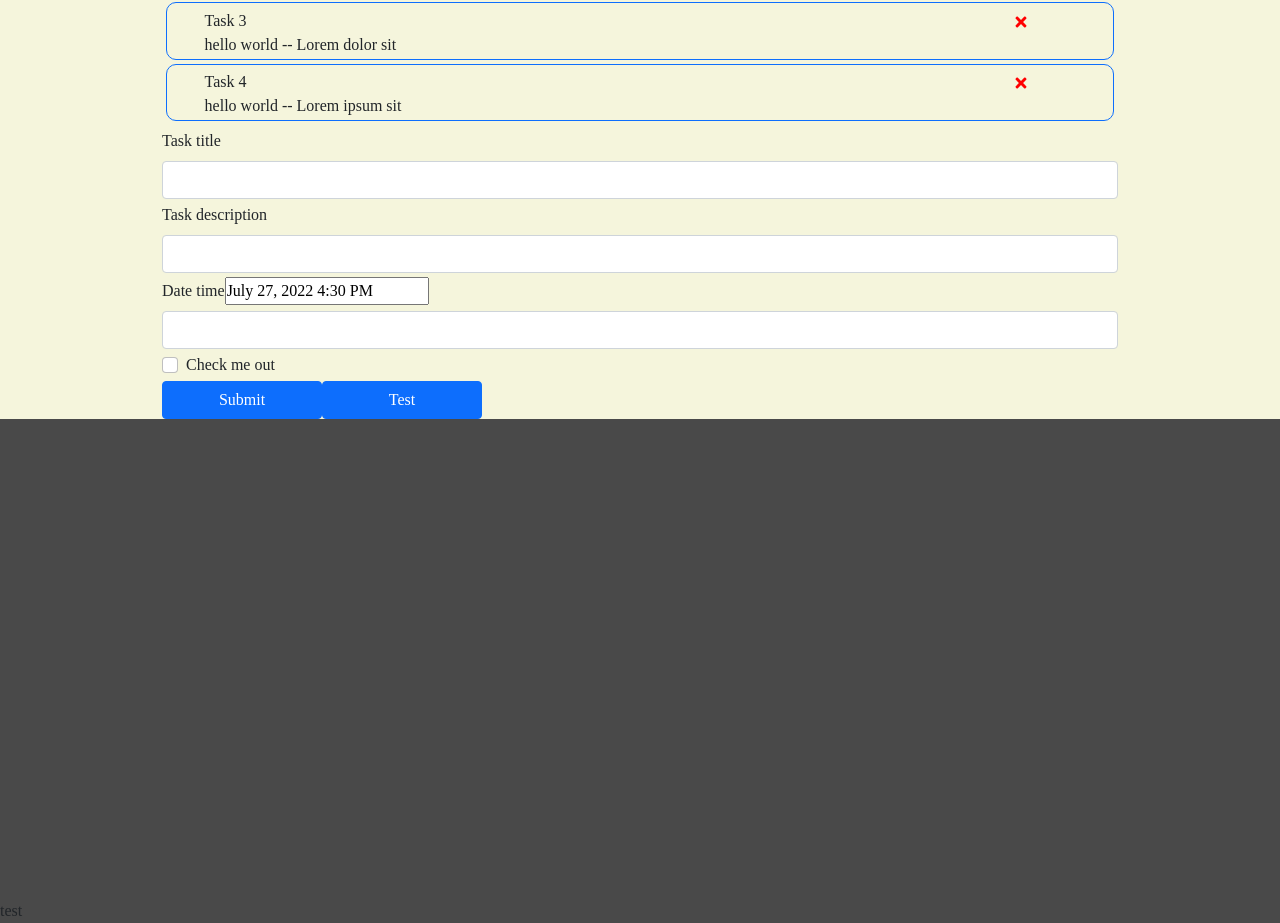
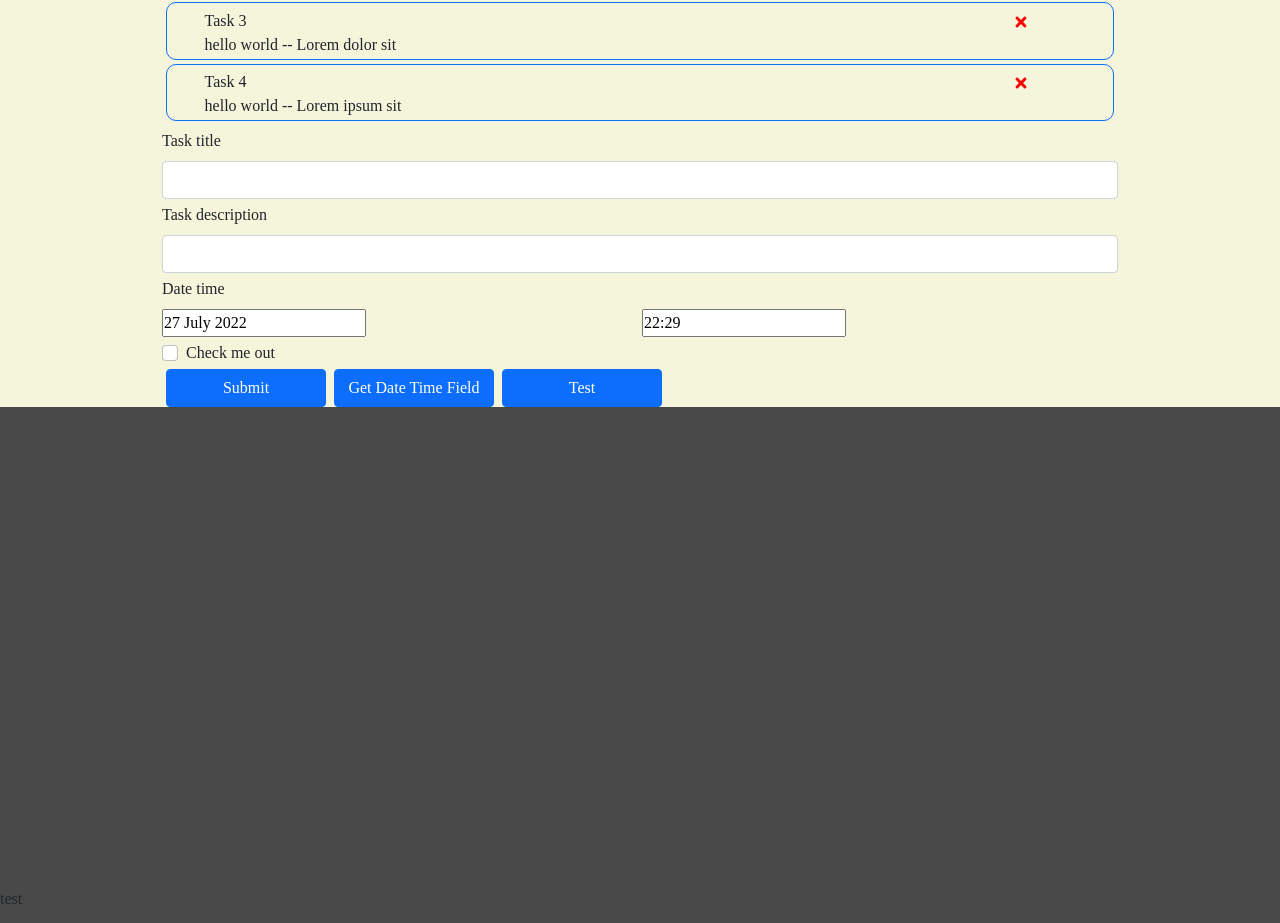
Before and after one commit to nologos/CODESAMPLES, a React (Create React App) app in the folder WEB/TASK2/tasktwo/: page / in a window 1280 px wide. Shown: the part 910-1833 px from the top of the page. Built offline with nearby package versions, Linux system fonts and the light colour scheme.

Commit message:
datetime MM is month, mm is minutes; bug fix

```diff
--- a/WEB/TASK2/tasktwo/src/components/AddTask.js
+++ b/WEB/TASK2/tasktwo/src/components/AddTask.js
@@ -1,68 +1,85 @@
-import React from 'react'
-import DatePicker from 'react-datepicker';
+import React from "react";
+import DatePicker from "react-datepicker";
 import "react-datepicker/dist/react-datepicker.css";
-import { useState } from 'react';
-import setHours from 'date-fns/setHours';
-import setMinutes from 'date-fns/setMinutes';
+import { useState } from "react";
 
 // datepicker
 // import React from 'react'
 
-const DatePickerObj = () => {
-  const [startDate, setStartDate] = useState(
-    setHours(setMinutes(new Date(), 30), 16)
-  );
+const AddTask = ({ onAdd }) => {
+  const [title, setTitle] = useState("");
+  const [text, setText] = useState("");
+  const [time, setTime] = useState("");
+  const [startDate, setStartDate] = useState(new Date());
+  const [startTime, setStartTime] = useState(new Date());
+
+  const [completed, setCompleted] = useState(false);
+
   return (
-    <DatePicker
-      selected={startDate}
-      onChange={(date) => setStartDate(date)}
-      showTimeSelect
-      dateFormat="MMMM d, yyyy h:mm aa"
-    />
+    <div className="container">
+      <form>
+        <div className="mb-1">
+          <label htmlFor="taskTitle" className="form-label">
+            Task title
+          </label>
+          <input type="text" className="form-control" id="taskTitle" onChange={(e) => setTitle(e.target.value)}></input>
+        </div>
+        <div className="mb-1">
+          <label htmlFor="taskDescription" className="form-label">
+            Task description
+          </label>
+          <input type="text" className="form-control" id="taskDescription" onChange={(e) => setText(e.target.value)}></input>
+        </div>
+        <div className="mb-1">
+          <label htmlFor="dateTime" className="form-label">
+            Date time
+          </label>
+          <div className="row g-1">
+            <div className="col-6">
+              <DatePicker
+              className="m-0"
+               selected={startDate}
+                date={""}
+                onChange={(date) => setStartDate(date)}
+                dateFormat="dd MMMM yyyy"
+                showYearDropdown
+                scrollableYearDropdown
+                yearDropdownItemNumber={35}
+                />
+            </div>
+            <div className="col-6">
+              <DatePicker
+              className="m-0"
+                selected={startTime}
+                onChange={(date) => {setStartTime(date)}}
+                showTimeSelect
+                showTimeSelectOnly
+                timeIntervals={30}
+                timeFormat="HH:mm"
+                dateFormat="HH:mm"
+                />
+            </div>
+          </div>
+        </div>
+        <div className="mb-1 form-check">
+          <input type="checkbox" className="form-check-input" id="exampleCheck1" onChange={(e) => setCompleted(e.currentTarget.checked)}></input>
+          <label className="form-check-label" htmlFor="exampleCheck1">
+            Check me out
+          </label>
+        </div>
+        <button type="submit" className="btn btn-primary mx-1" onClick={(e) => console.log(e)}>
+          Submit
+        </button>
+        {/* test button */}
+        <div type="submit" className="btn btn-primary mx-1" onClick={(e) => console.log(e.target.parentElement[2].value)}>
+          Get Date Time Field
+        </div>
+        <div type="submit" className="btn btn-primary mx-1" onClick={(e) => console.log(e)}>
+          Test
+        </div>
+      </form>
+    </div>
   );
 };
 
-const AddTask = () => {
-
-return (
-
-    <div className='container'>
-<form>
-  <div className="mb-1">
-    <label htmlFor="taskTitle" className="form-label">Task title</label>
-    <input type="text" className="form-control" id="taskTitle"></input>
-  </div>
-  <div className="mb-1">
-    <label htmlFor="taskDescription" className="form-label">Task description</label>
-    <input type="text" className="form-control" id="taskDescription"></input>
-  </div>
-  <div className="mb-1">
-    <label htmlFor="dateTime" className="form-label">Date time</label>
-    <DatePickerObj />
-    <input type="email" className="form-control" id="dateTime"></input>
-  </div>
-  <div className="mb-1 form-check">
-    <input type="checkbox" className="form-check-input" id="exampleCheck1"></input>
-    <label className="form-check-label" htmlFor="exampleCheck1">Check me out</label>
-  </div>
-  <button type="submit" className="btn btn-primary"
-  onClick={(e) => console.log(e)}
-
-  >Submit</button>
-  {/* test button */}
-  <div type="submit" className="btn btn-primary"
-  onClick={(e) => console.log(e)}
-  >Test</div>
-
-
-
-</form>
-
-</div>
-  )
-
-}
-
-
-
-export default AddTask
+export default AddTask;
--- a/WEB/TASK2/tasktwo/src/main.js
+++ b/WEB/TASK2/tasktwo/src/main.js
@@ -18,6 +18,10 @@ const main = () => {
     { id: 4, title: "Task 4", text: "Lorem ipsum  sit", completed: false },
   ]);
 
+  const AddNewTask = (task) => {
+    console.out(task)
+  }
+
   const deleteItem = (id) => {
     setTasks(tasks.filter((task) => task.id !== id));
   };
@@ -35,6 +39,7 @@ const main = () => {
       <div className="container">{tasks.length > 0 ? <Tasks tasks={tasks} deleteItem={deleteItem} completeItem={completeItem}></Tasks> : <NoTask></NoTask>}</div>
       <div className="d-flex justify-content-between">
         <AddTask
+        onAdd={AddNewTask}
 
 
         ></AddTask>
```
